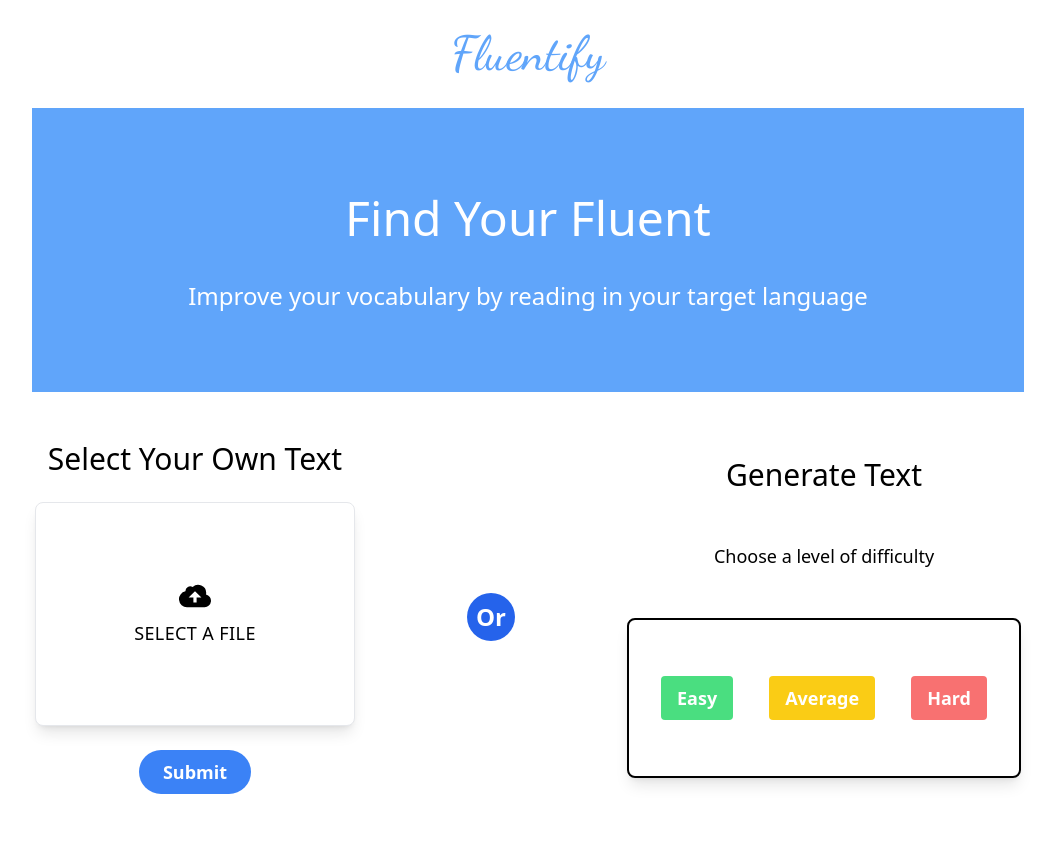
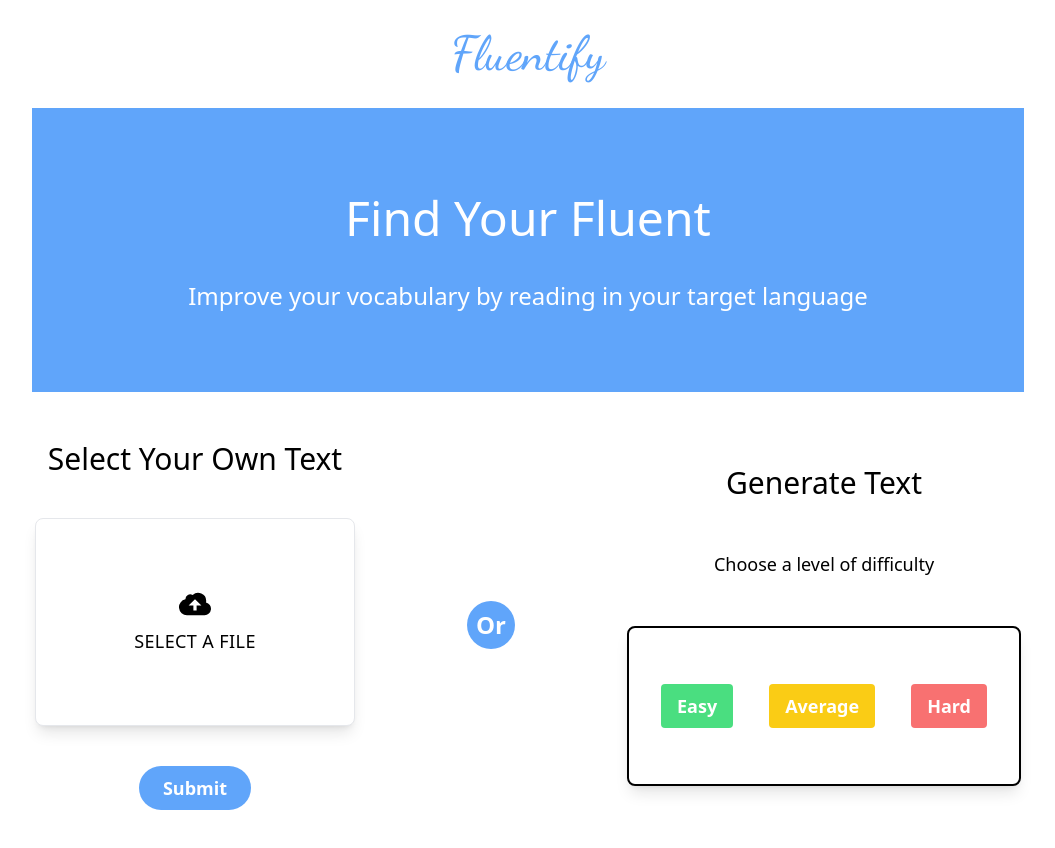
Before and after one commit to Zanzigzan/CPSC-2350-group-project, a React (Vite) app in the folder fluentify/: page / in a window 1280 px wide. Shown: the top 848 px of the page, without its empty margins (112-1167 px from the left). Built offline with nearby package versions, Linux system fonts and the light colour scheme.

Commit message:
Display of  main page #3

```diff
--- a/fluentify/src/components/Or.jsx
+++ b/fluentify/src/components/Or.jsx
@@ -3,7 +3,7 @@ import React from 'react'
 const Or = () => {
   return (
     <div class="flex items-center justify-center
-        h-12 w-12 rounded-full bg-blue-600">
+        h-12 w-12 rounded-full bg-blue-400">
         <span class="text-white font-bold text-2xl">
             Or
         </span>
--- a/fluentify/src/components/SelectFile.jsx
+++ b/fluentify/src/components/SelectFile.jsx
@@ -2,12 +2,12 @@ import React from 'react'
 
 const SelectFile = () => {
   return (
-    <div className='space-y-6'>
+    <div className='space-y-10'>
         <div className='mb-2 mt-0 text-3xl font-medium leading-tight text-primary'>
             Select Your Own Text
         </div>
         <div class="items-center justify-center bg-grey-lighter">
-            <label class="w-80 h-56 flex flex-col items-center justify-center px-4 py-6 bg-white text-blue rounded-lg shadow-lg tracking-wide uppercase border border-blue cursor-pointer hover:bg-blue-500 hover:text-white">
+            <label class="w-80 h-52 flex flex-col items-center justify-center px-4 py-6 bg-white text-blue rounded-lg shadow-lg tracking-wide uppercase border border-blue cursor-pointer hover:bg-blue-500 hover:text-white">
                 <svg class="w-8 h-8" fill="currentColor" xmlns="http://www.w3.org/2000/svg" viewBox="0 0 20 20">
                     <path d="M16.88 9.1A4 4 0 0 1 16 17H5a5 5 0 0 1-1-9.9V7a3 3 0 0 1 4.52-2.59A4.98 4.98 0 0 1 17 8c0 .38-.04.74-.12 1.1zM11 11h3l-4-4-4 4h3v3h2v-3z" />
                 </svg>
@@ -15,7 +15,7 @@ const SelectFile = () => {
                 <input type='file' class="hidden" />
             </label>
         </div>
-        <button class="bg-blue-500 hover:bg-blue-700 text-white text-lg font-bold py-2 px-4 pl-6 pr-6 rounded-full">
+        <button class="bg-blue-400 hover:bg-blue-700 text-white text-lg font-bold py-2 px-4 pl-6 pr-6 rounded-full">
             Submit
         </button>
 
```
